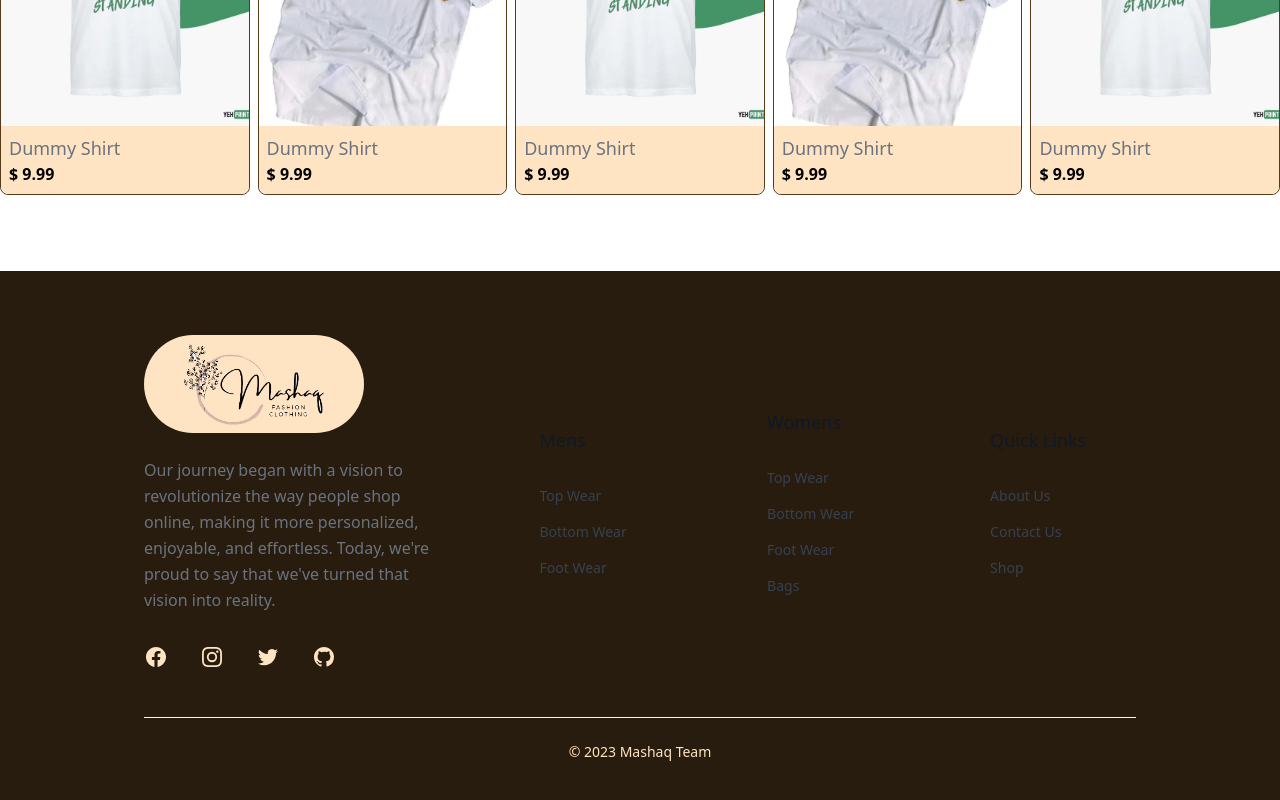
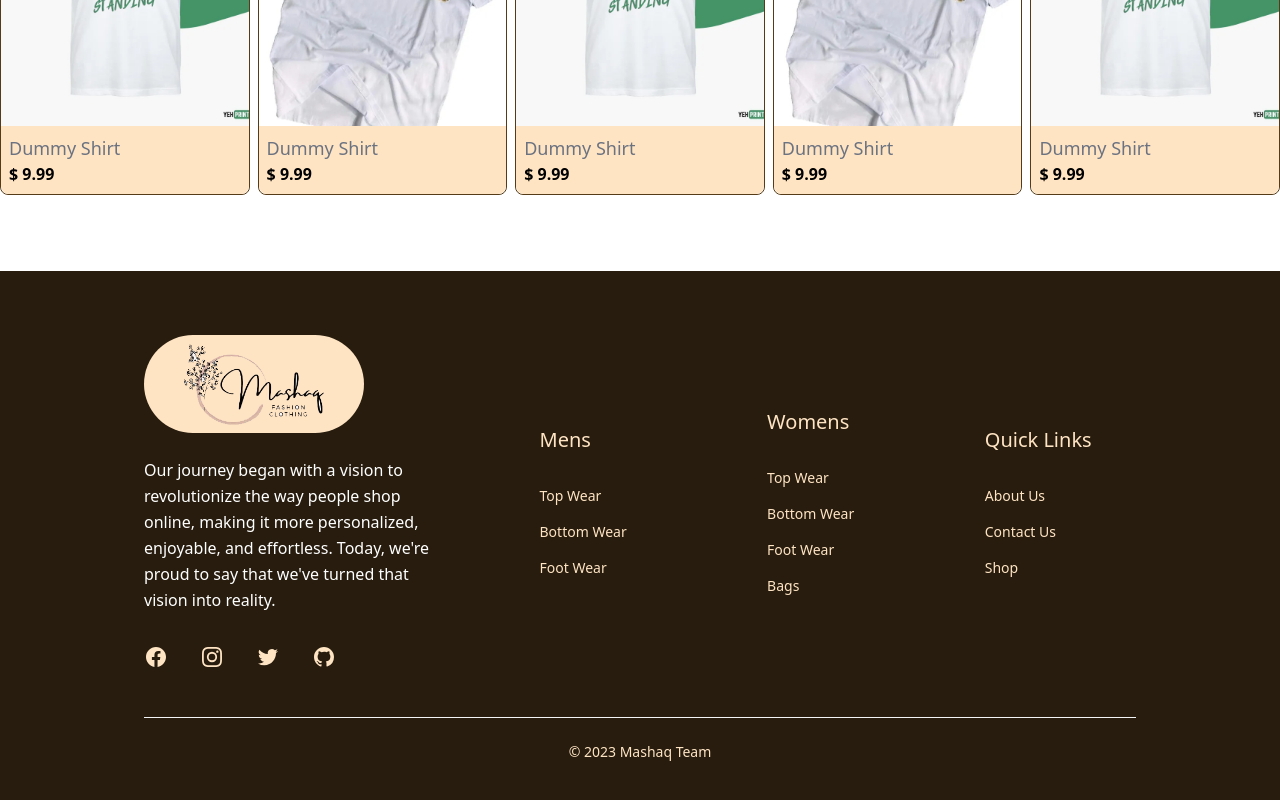
Before and after one commit to Ashar2002/mashaq-fyp, a Next.js app in the folder frontend/: page /categories in a window 1280 px wide. Shown: the part 1295-2095 px from the top of the page. Built offline with nearby package versions, Linux system fonts and the light colour scheme.

Commit message:
font color change

```diff
--- a/frontend/src/components/Footer.jsx
+++ b/frontend/src/components/Footer.jsx
@@ -9,11 +9,11 @@ const Footer = () => {
       <div className="px-4 container mx-auto max-w-[80%]">
         <div className="grid grid-cols-1 gap-8 lg:grid-cols-3 ">
           <div>
-            <div className="flex justify-center bg-bisque-0 py-2 px-10 rounded-full w-fit lg:justify-start">
+            <div className="flex justify-center bg-bisque-0 py-2 px-10 rounded-full w-fit mx-auto lg:mx-0 text-center lg:justify-start">
               <Image src={main_logo} alt="main_logo" width={140} height={140} />
             </div>
 
-            <p className="mt-6 text-center leading-relaxed text-gray-500 dark:text-gray-400 xl:max-w-xs lg:text-left">
+            <p className="mt-6 text-center leading-relaxed text-white xl:max-w-xs lg:text-left">
               Our journey began with a vision to revolutionize the way people
               shop online, making it more personalized, enjoyable, and
               effortless. Today, we're proud to say that we've turned that
@@ -113,34 +113,25 @@ const Footer = () => {
 
           <div className="grid grid-cols-1 gap-8 sm:grid-cols-2 md:grid-cols-3 lg:col-span-2 place-items-center">
             <div className="text-center sm:text-left">
-              <p className="text-lg font-medium text-gray-900 dark:text-white">
+              <p className="text-xl font-medium text-bisque-0">
                 Mens
               </p>
 
               <ul className="mt-8 space-y-4 text-sm">
                 <li>
-                  <a
-                    className="text-gray-700 transition hover:text-gray-700/75 dark:text-white dark:hover:text-white/75"
-                    href="/"
-                  >
+                  <a className=" transition text-bisque-0" href="/">
                     Top Wear
                   </a>
                 </li>
 
                 <li>
-                  <a
-                    className="text-gray-700 transition hover:text-gray-700/75 dark:text-white dark:hover:text-white/75"
-                    href="/"
-                  >
+                  <a className=" transition text-bisque-0" href="/">
                     Bottom Wear
                   </a>
                 </li>
 
                 <li>
-                  <a
-                    className="text-gray-700 transition hover:text-gray-700/75 dark:text-white dark:hover:text-white/75"
-                    href="/"
-                  >
+                  <a className=" transition text-bisque-0" href="/">
                     Foot Wear
                   </a>
                 </li>
@@ -148,42 +139,30 @@ const Footer = () => {
             </div>
 
             <div className="text-center sm:text-left">
-              <p className="text-lg font-medium text-gray-900 dark:text-white">
+              <p className="text-xl font-medium text-bisque-0">
                 Womens
               </p>
 
               <ul className="mt-8 space-y-4 text-sm">
                 <li>
-                  <a
-                    className="text-gray-700 transition hover:text-gray-700/75 dark:text-white dark:hover:text-white/75"
-                    href="/"
-                  >
+                  <a className=" transition text-bisque-0" href="/">
                     Top Wear
                   </a>
                 </li>
 
                 <li>
-                  <a
-                    className="text-gray-700 transition hover:text-gray-700/75 dark:text-white dark:hover:text-white/75"
-                    href="/"
-                  >
+                  <a className=" transition text-bisque-0" href="/">
                     Bottom Wear
                   </a>
                 </li>
 
                 <li>
-                  <a
-                    className="text-gray-700 transition hover:text-gray-700/75 dark:text-white dark:hover:text-white/75"
-                    href="/"
-                  >
+                  <a className=" transition text-bisque-0" href="/">
                     Foot Wear
                   </a>
                 </li>
                 <li>
-                  <a
-                    className="text-gray-700 transition hover:text-gray-700/75 dark:text-white dark:hover:text-white/75"
-                    href="/"
-                  >
+                  <a className=" transition text-bisque-0" href="/">
                     Bags
                   </a>
                 </li>
@@ -191,7 +170,7 @@ const Footer = () => {
             </div>
 
             <div className="text-center sm:text-left">
-              <p className="text-lg font-medium text-gray-900 dark:text-white">
+              <p className="text-xl font-medium text-bisque-0">
                 Quick Links
               </p>
 
@@ -203,7 +182,7 @@ const Footer = () => {
                   >
                     <svg
                       xmlns="http://www.w3.org/2000/svg"
-                      className="h-5 w-5 shrink-0 text-gray-900 dark:text-white"
+                      className="h-5 w-5 shrink-0 text-bisque-0"
                       fill="none"
                       viewBox="0 0 24 24"
                       stroke="currentColor"
@@ -216,7 +195,7 @@ const Footer = () => {
                       />
                     </svg>
 
-                    <span className="sm:flex-1 text-gray-700 dark:text-gray-300">
+                    <span className="sm:flex-1  dark:text-gray-300">
                       asharrashid18@gmail.com
                     </span>
                   </a>
@@ -229,7 +208,7 @@ const Footer = () => {
                   >
                     <svg
                       xmlns="http://www.w3.org/2000/svg"
-                      className="h-5 w-5 shrink-0 text-gray-900 dark:text-white"
+                      className="h-5 w-5 shrink-0 text-bisque-0"
                       fill="none"
                       viewBox="0 0 24 24"
                       stroke="currentColor"
@@ -242,7 +221,7 @@ const Footer = () => {
                       />
                     </svg>
 
-                    <span className="sm:flex-1 text-gray-700 dark:text-gray-300">
+                    <span className="sm:flex-1  dark:text-gray-300">
                       0123456789
                     </span>
                   </a>
@@ -251,7 +230,7 @@ const Footer = () => {
                 <li className="flex items-start justify-center gap-1.5 ltr:sm:justify-start rtl:sm:justify-end">
                   <svg
                     xmlns="http://www.w3.org/2000/svg"
-                    className="h-5 w-5 shrink-0 text-gray-900 dark:text-white"
+                    className="h-5 w-5 shrink-0 text-bisque-0"
                     fill="none"
                     viewBox="0 0 24 24"
                     stroke="currentColor"
@@ -269,35 +248,26 @@ const Footer = () => {
                     />
                   </svg>
 
-                  <address className="-mt-0.5 sm:flex-1 not-italic text-gray-700 dark:text-gray-300">
+                  <address className="-mt-0.5 sm:flex-1 not-italic  dark:text-gray-300">
                     Bahria university
                   </address>
                 </li>
               </ul> */}
               <ul className="mt-8 space-y-4 text-sm">
                 <li>
-                  <a
-                    className="text-gray-700 transition hover:text-gray-700/75 dark:text-white dark:hover:text-white/75"
-                    href="/"
-                  >
+                  <a className=" transition text-bisque-0" href="/">
                     About Us
                   </a>
                 </li>
 
                 <li>
-                  <a
-                    className="text-gray-700 transition hover:text-gray-700/75 dark:text-white dark:hover:text-white/75"
-                    href="/"
-                  >
+                  <a className=" transition text-bisque-0" href="/">
                     Contact Us
                   </a>
                 </li>
 
                 <li>
-                  <a
-                    className="text-gray-700 transition hover:text-gray-700/75 dark:text-white dark:hover:text-white/75"
-                    href="/"
-                  >
+                  <a className=" transition text-bisque-0" href="/">
                     Shop
                   </a>
                 </li>
```
